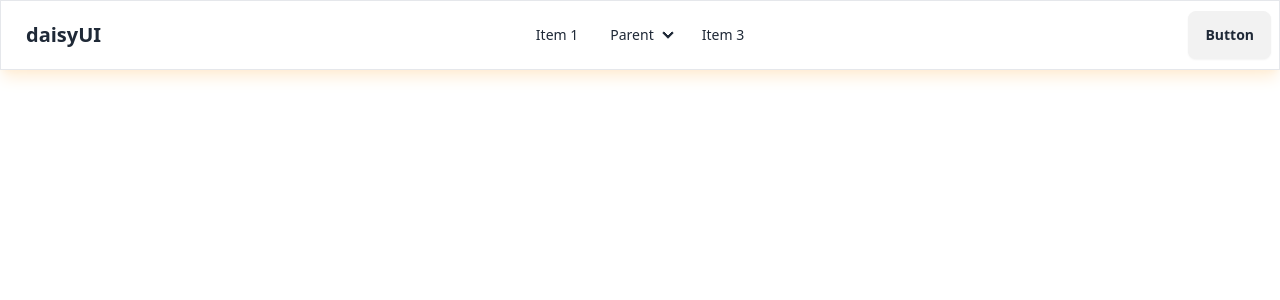
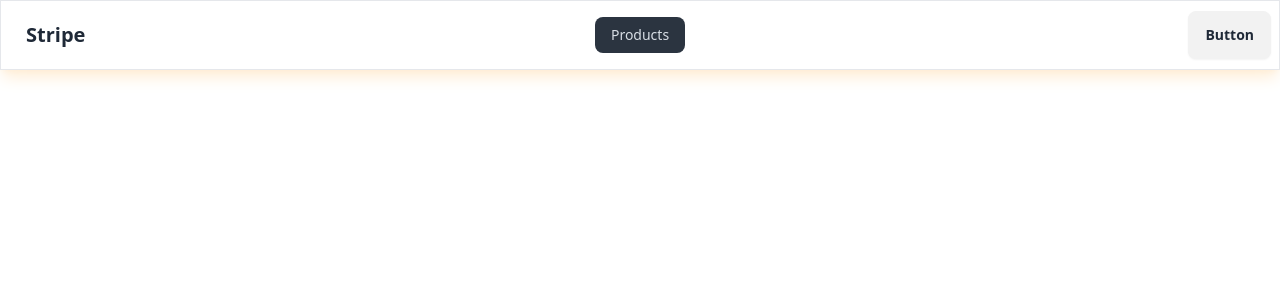
Before and after one commit to SakibFakir69/Stripe_payment, a React (Vite) app: page / in a window 1280 px wide. Shown: the top 300 px of the page. Built offline with nearby package versions, Linux system fonts and the light colour scheme.

Commit message:
now use taanstaack query for data fecthing and caching

```diff
--- a/src/Layouts/MainLayouts.jsx
+++ b/src/Layouts/MainLayouts.jsx
@@ -3,6 +3,7 @@
 
 import React from 'react'
 import Navbar from '../component/Navbar'
+import { Outlet } from 'react-router-dom'
 
 function MainLayouts() {
   return (
@@ -10,6 +11,9 @@ function MainLayouts() {
         <header>
             <Navbar/>
         </header>
+        <main>
+            <Outlet/>
+        </main>
 
 
 
--- a/src/Routes/Routes.jsx
+++ b/src/Routes/Routes.jsx
@@ -2,13 +2,17 @@
 
 import { createBrowserRouter, RouterProvider } from 'react-router-dom';
 import MainLayouts from '../Layouts/MainLayouts';
+import ShowProducts from '../component/ShowProducts';
 
 export const router = createBrowserRouter([
   {
     path: '/',
     element: <MainLayouts />,
     children:[
-
+       {
+        path : '/',
+        element : <ShowProducts/>
+       }
     ]
   },
 
--- a/src/component/Navbar.jsx
+++ b/src/component/Navbar.jsx
@@ -1,6 +1,12 @@
 import React from "react";
+import { NavLink } from "react-router-dom";
 
 function Navbar() {
+  const links =<>
+  <li><NavLink to='/'>Products</NavLink></li>
+  </>
+
+
   return (
     <div>
       <div className="navbar bg-base-100 border shadow-lg shadow-orange-100">
@@ -26,48 +32,14 @@ function Navbar() {
               tabIndex={0}
               className="menu menu-sm dropdown-content bg-base-100 rounded-box z-[1] mt-3 w-52 p-2 shadow"
             >
-              <li>
-                <a>Item 1</a>
-              </li>
-              <li>
-                <a>Parent</a>
-                <ul className="p-2">
-                  <li>
-                    <a>Submenu 1</a>
-                  </li>
-                  <li>
-                    <a>Submenu 2</a>
-                  </li>
-                </ul>
-              </li>
-              <li>
-                <a>Item 3</a>
-              </li>
+              {links}
             </ul>
           </div>
-          <a className="btn btn-ghost text-xl">daisyUI</a>
+          <a className="btn btn-ghost text-xl">Stripe</a>
         </div>
         <div className="navbar-center hidden lg:flex">
           <ul className="menu menu-horizontal px-1">
-            <li>
-              <a>Item 1</a>
-            </li>
-            <li>
-              <details>
-                <summary>Parent</summary>
-                <ul className="p-2">
-                  <li>
-                    <a>Submenu 1</a>
-                  </li>
-                  <li>
-                    <a>Submenu 2</a>
-                  </li>
-                </ul>
-              </details>
-            </li>
-            <li>
-              <a>Item 3</a>
-            </li>
+            {links}
           </ul>
         </div>
         <div className="navbar-end">
--- a/src/component/ShowProducts.jsx
+++ b/src/component/ShowProducts.jsx
@@ -9,6 +9,7 @@ function ShowProducts() {
 
 
 
+
     </div>
   )
 }
--- a/src/main.jsx
+++ b/src/main.jsx
@@ -4,10 +4,25 @@ import './index.css'
 import App from './App.jsx'
 import { RouterProvider } from 'react-router-dom'
 import { router } from './Routes/Routes.jsx'
+import {
+  useQuery,
+  useMutation,
+  useQueryClient,
+  QueryClient,
+  QueryClientProvider,
+} from '@tanstack/react-query'
+
+const queryClient =new QueryClient();
+
 
 createRoot(document.getElementById('root')).render(
   <StrictMode>
+
+
+    <QueryClientProvider client={queryClient}>
     <RouterProvider router={router}/>
+
+    </QueryClientProvider>
 
 
   </StrictMode>,
```
